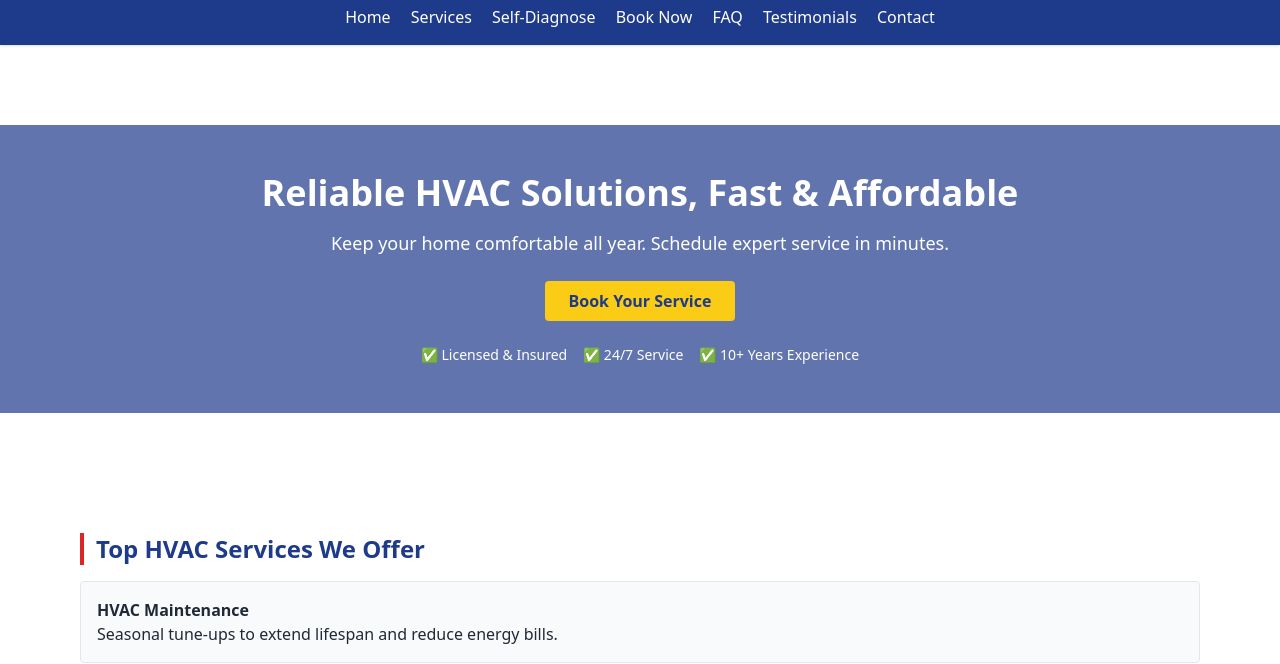
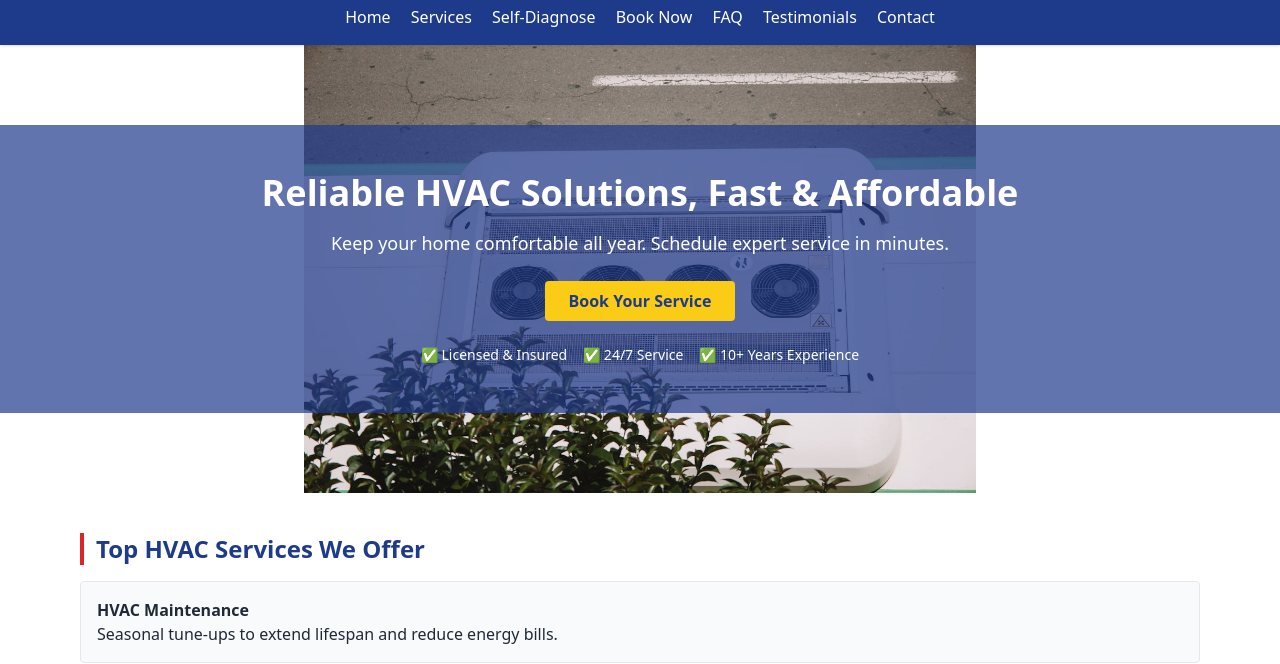
Before and after one commit to solochyke/HVAC-website-in-a-day, a plain HTML site: page index.html in a window 1280 px wide. Shown: the part 171-835 px from the top of the page. Drawn offline with nearby package versions, Linux system fonts and the light colour scheme; the site is published under a folder, as on GitHub Pages, so addresses that start at the root find nothing.

Commit message:
Update index.html

```diff
--- a/index.html
+++ b/index.html
@@ -48,7 +48,7 @@
     </nav>
   </header>
 
-  <section class="bg-blue-900 text-white text-center py-20" id="home" style="background: url('/images/HVAC-hero2.jpg') center top no-repeat; background-size: contain;">
+  <section class="bg-blue-900 text-white text-center py-20" id="home" style="background: url('./images/HVAC-hero2.jpg') center top no-repeat; background-size: contain;">
     <div class="bg-blue-900 bg-opacity-70 py-12 px-4">
       <h1 class="text-4xl font-bold mb-4">Reliable HVAC Solutions, Fast & Affordable</h1>
       <p class="text-lg mb-6">Keep your home comfortable all year. Schedule expert service in minutes.</p>
```
